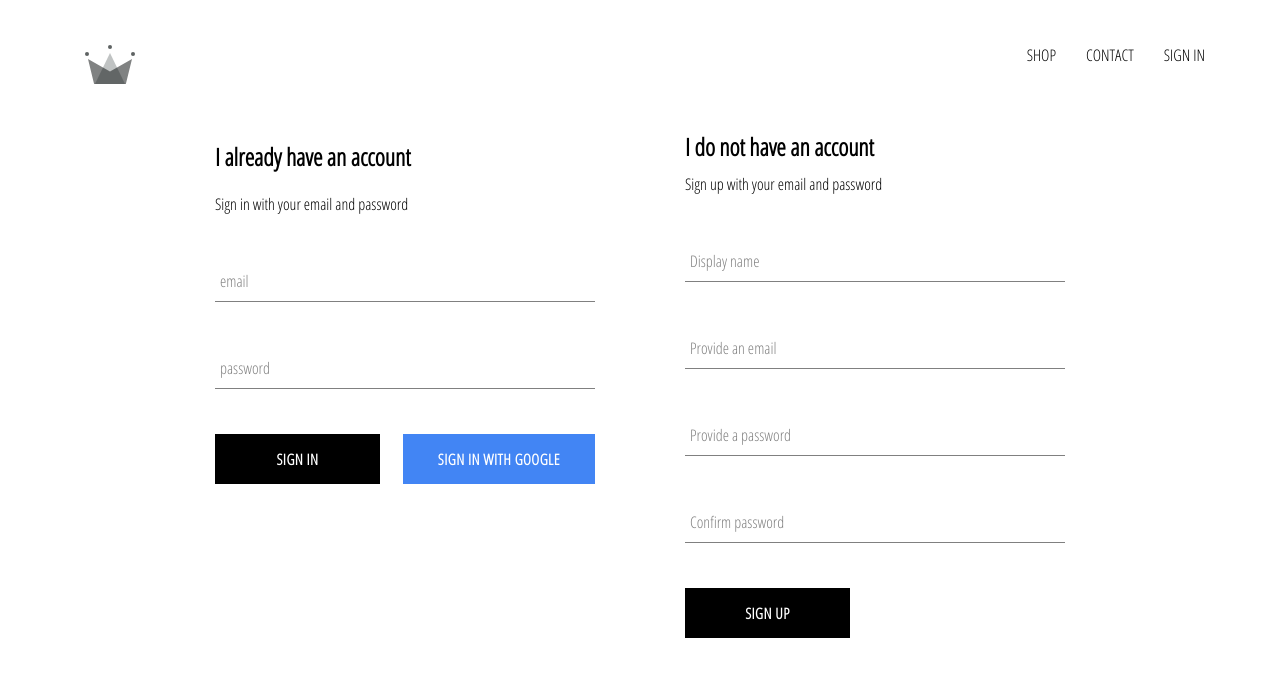
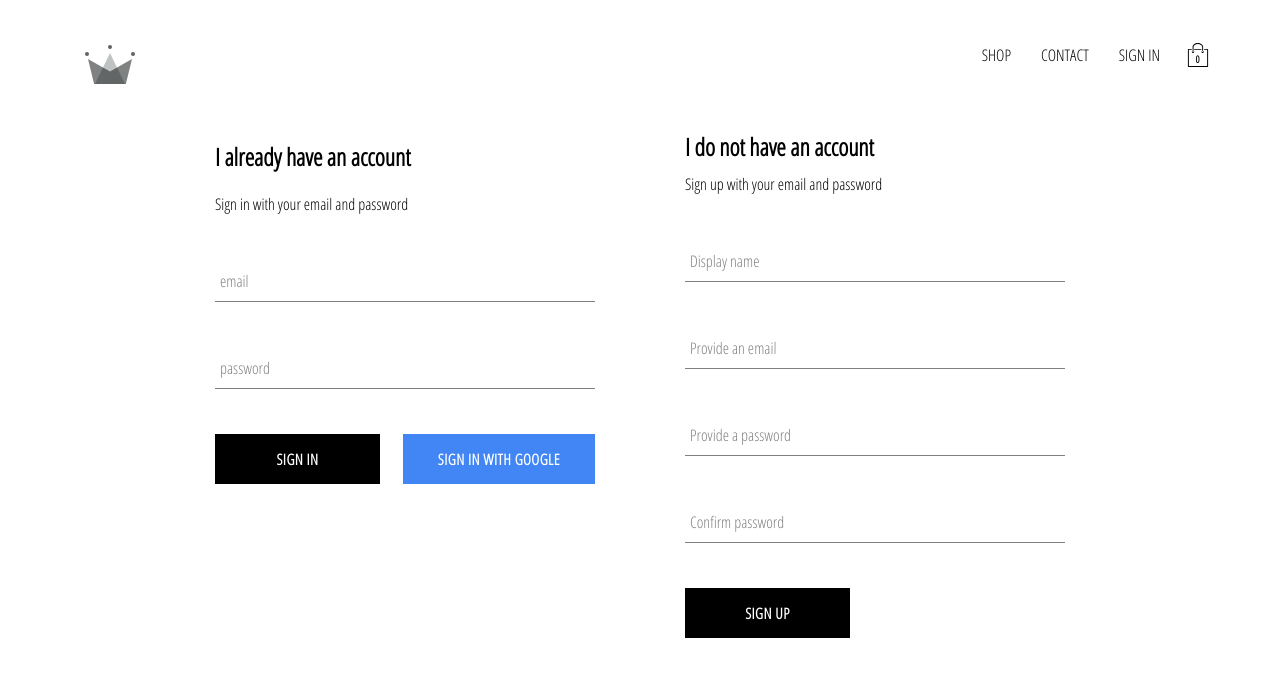
Before and after one commit to PabloGracia/commerce-webpage, a React (Create React App) app: page /signin in a window 1280 px wide. Shown: the top 676 px of the page. Built offline with nearby package versions, Linux system fonts and the light colour scheme; no server answers.

Commit message:
added cartIcon and cart-dropdown components to the application, also implemented cart reducer

```diff
--- /dev/null
+++ b/src/components/cart-dropdown/cart-dropdown.component.tsx
@@ -0,0 +1,14 @@
+import React from "react";
+
+import { CustomButton } from "../custom-button/custom-button.component";
+
+import "./cart-dropdown.styles.scss";
+
+const CartDropdown = () => (
+  <div className="cart-dropdown">
+    <div className="cart-items" />
+    <CustomButton>GO TO CHECKOUT</CustomButton>
+  </div>
+);
+
+export default CartDropdown;
--- /dev/null
+++ b/src/components/cart-dropdown/cart-dropdown.styles.scss
@@ -0,0 +1,24 @@
+.cart-dropdown {
+  position: absolute;
+  width: 240px;
+  height: 340px;
+  display: flex;
+  flex-direction: column;
+  padding: 20px;
+  border: 1px solid black;
+  background-color: white;
+  top: 90px;
+  right: 40px;
+  z-index: 5;
+
+  .cart-items {
+    height: 240px;
+    display: flex;
+    flex-direction: column;
+    overflow: scroll;
+  }
+
+  button {
+    margin-top: auto;
+  }
+}
--- /dev/null
+++ b/src/components/cart-icon/cart-icon.component.tsx
@@ -0,0 +1,20 @@
+import React from "react";
+import { connect } from "react-redux";
+
+import { ReactComponent as ShoppingIcon } from "../../assets/shopping-bag.svg";
+import { toggleCartHidden } from "../../redux/cart/cart.actions";
+
+import "./cart-icon.styles.scss";
+
+const CartIcon: (props: any) => any = ({ toggleCartHidden }) => (
+  <div className="cart-icon" onClick={toggleCartHidden}>
+    <ShoppingIcon className="shopping-icon" />
+    <span className="item-count">0</span>
+  </div>
+);
+
+const mapDispatchToProps = (dispatch: any) => ({
+  toggleCartHidden: () => dispatch(toggleCartHidden())
+});
+
+export default connect(null, mapDispatchToProps)(CartIcon);
--- /dev/null
+++ b/src/components/cart-icon/cart-icon.styles.scss
@@ -0,0 +1,21 @@
+.cart-icon {
+  width: 45px;
+  height: 45px;
+  position: relative;
+  display: flex;
+  align-items: center;
+  justify-content: center;
+  cursor: pointer;
+
+  .shopping-icon {
+    width: 24px;
+    height: 24px;
+  }
+
+  .item-count {
+    position: absolute;
+    font-size: 10px;
+    font-weight: bold;
+    bottom: 12px;
+  }
+}
--- a/src/components/header/header.component.tsx
+++ b/src/components/header/header.component.tsx
@@ -5,12 +5,15 @@
 import { ReactComponent as Logo } from "../../assets/crown.svg";
 import { auth } from "../../firebase/firebase.utils";
 import { TCurrentUser } from "../../App";
+import CartIcon from "../cart-icon/cart-icon.component";
+import CartDropdown from "../cart-dropdown/cart-dropdown.component";
 
 import "./header.styles.scss";
 
-const Header: React.FC<{ currentUser: TCurrentUser | null }> = ({
-  currentUser
-}) => (
+const Header: React.FC<{
+  currentUser: TCurrentUser | null;
+  hidden: boolean;
+}> = ({ currentUser, hidden }) => (
   <div className="header">
     <Link className="logo-container" to="/">
       <Logo className="logo" />
@@ -31,12 +34,15 @@
           SIGN IN
         </Link>
       )}
+      <CartIcon />
     </div>
+    {hidden ? null : <CartDropdown />}
   </div>
 );
 
 const mapStateToProps = (state: any) => ({
-  currentUser: state.user.currentUser
+  currentUser: state.user.currentUser,
+  hidden: state.cart.hidden
 });
 
 export default connect(mapStateToProps)(Header);
--- /dev/null
+++ b/src/redux/cart/cart.actions.ts
@@ -0,0 +1,5 @@
+import { CartActionTypes, TOGGLE_CART_HIDDEN } from "./cart.types";
+
+export const toggleCartHidden = (): CartActionTypes => ({
+  type: TOGGLE_CART_HIDDEN
+});
--- /dev/null
+++ b/src/redux/cart/cart.reducer.ts
@@ -0,0 +1,19 @@
+import { TOGGLE_CART_HIDDEN, CartActionTypes } from "./cart.types";
+
+const INITIAL_STATE = {
+  hidden: true
+};
+
+const cartReducer = (state = INITIAL_STATE, action: CartActionTypes) => {
+  switch (action.type) {
+    case TOGGLE_CART_HIDDEN:
+      return {
+        ...state,
+        hidden: !state.hidden
+      };
+    default:
+      return state;
+  }
+};
+
+export default cartReducer;
--- /dev/null
+++ b/src/redux/cart/cart.types.ts
@@ -0,0 +1,7 @@
+export const TOGGLE_CART_HIDDEN = "TOGGLE_CART_HIDDEN";
+
+interface ToggleCartHiddenAction {
+  type: typeof TOGGLE_CART_HIDDEN;
+}
+
+export type CartActionTypes = ToggleCartHiddenAction;
--- a/src/redux/root-reducer.ts
+++ b/src/redux/root-reducer.ts
@@ -1,7 +1,9 @@
 import { combineReducers } from "redux";
 
 import userReducer from "./user/user.reducer";
+import cartReducer from "./cart/cart.reducer";
 
 export default combineReducers({
-  user: userReducer
+  user: userReducer,
+  cart: cartReducer
 });
--- a/src/redux/user/user.actions.ts
+++ b/src/redux/user/user.actions.ts
@@ -1,5 +1,5 @@
 import { TCurrentUser } from "../../App";
-import { SET_CURRENT_USER, UserActionTypes } from "./types";
+import { SET_CURRENT_USER, UserActionTypes } from "./user.types";
 
 export const setCurrentUser = (user: TCurrentUser | null): UserActionTypes => ({
   type: SET_CURRENT_USER,
--- a/src/redux/user/user.reducer.ts
+++ b/src/redux/user/user.reducer.ts
@@ -1,4 +1,4 @@
-import { SET_CURRENT_USER, UserActionTypes } from "./types";
+import { SET_CURRENT_USER, UserActionTypes } from "./user.types";
 
 const INITIAL_STATE = {
   currentUser: null
```
Also changed, not shown: src/assets/shopping-bag.svg (added), src/redux/user/user.types.ts (renamed from src/redux/user/types.ts).
